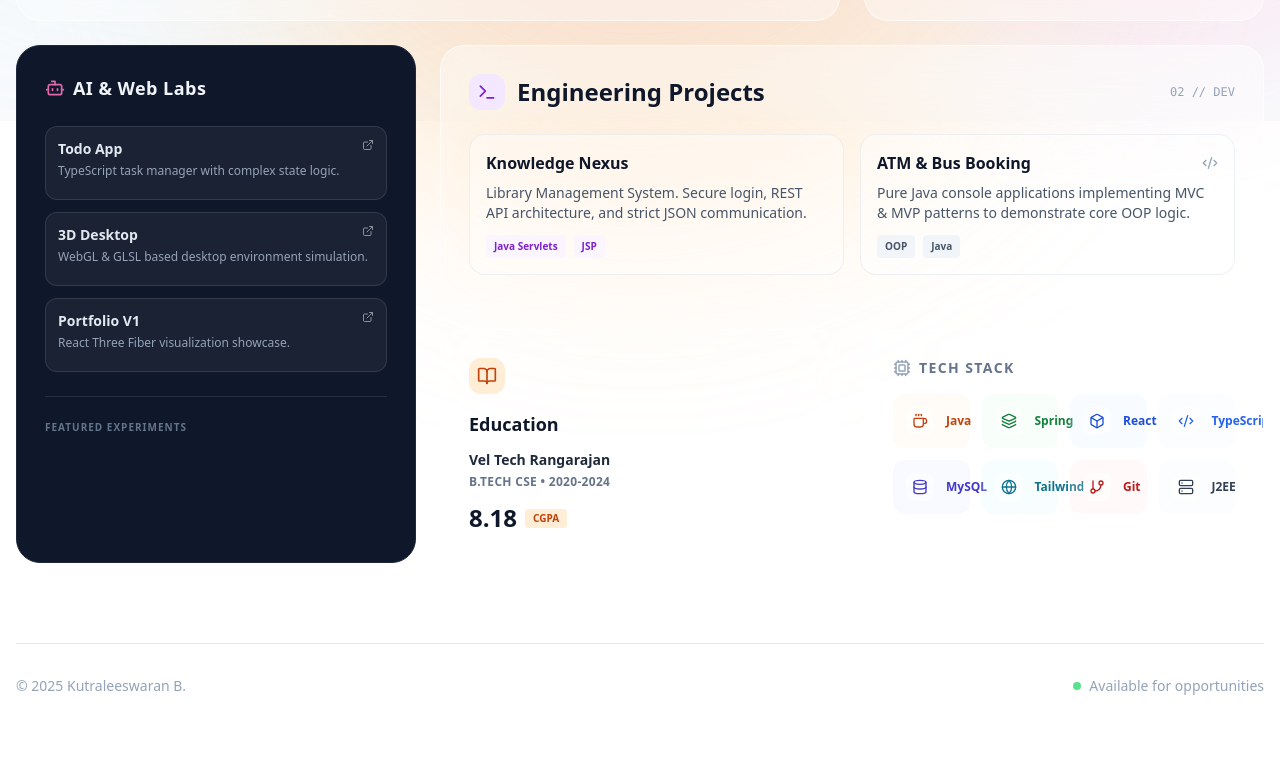
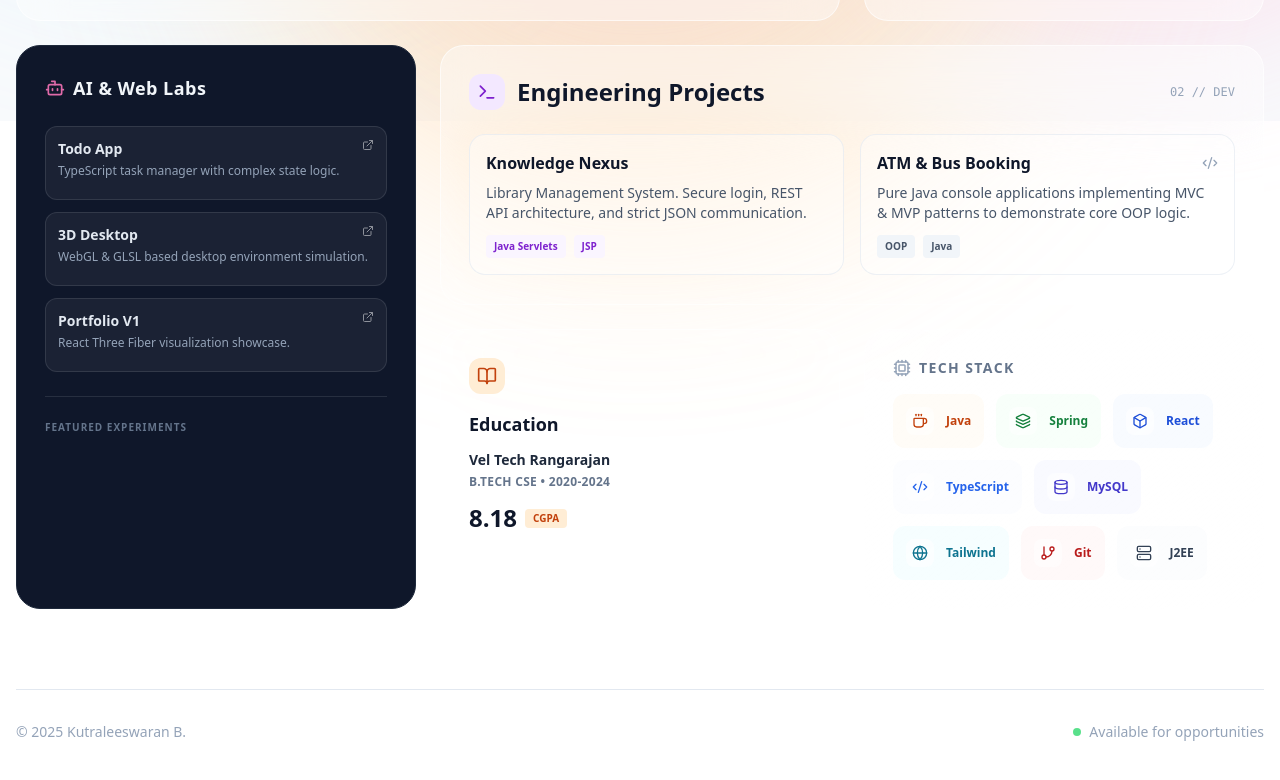
Before and after one commit to Kutral/resume, a React (Vite) app: page / in a window 1280 px wide. Shown: the part 679-1459 px from the top of the page. Built offline with nearby package versions, Linux system fonts and the light colour scheme.

Commit message:
fix: resolve tech stack overflow in dark mode

```diff
--- a/src/App.jsx
+++ b/src/App.jsx
@@ -970,7 +970,7 @@ export default function App() {
               <Cpu size={18} className={isDark ? 'text-slate-500' : 'text-slate-400'} />
               <h3 className={`text-sm font-bold uppercase tracking-widest ${isDark ? 'text-slate-400' : 'text-slate-500'}`}>Tech Stack</h3>
             </div>
-            <div className="grid grid-cols-2 sm:grid-cols-4 gap-3">
+            <div className="flex flex-wrap gap-3">
               {TECH_STACK.map((tech) => (
                 <motion.div
                   key={tech.name}
```
